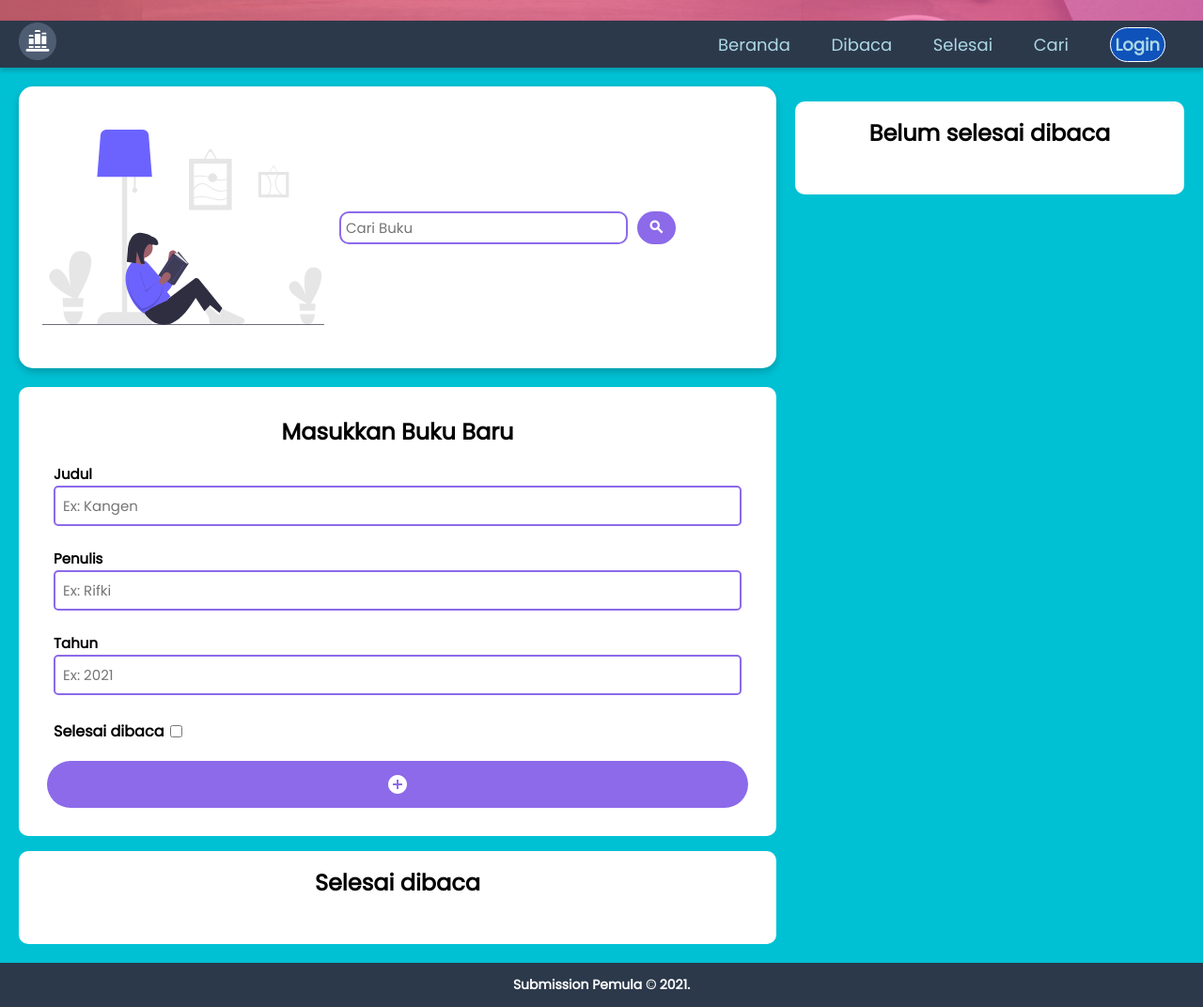
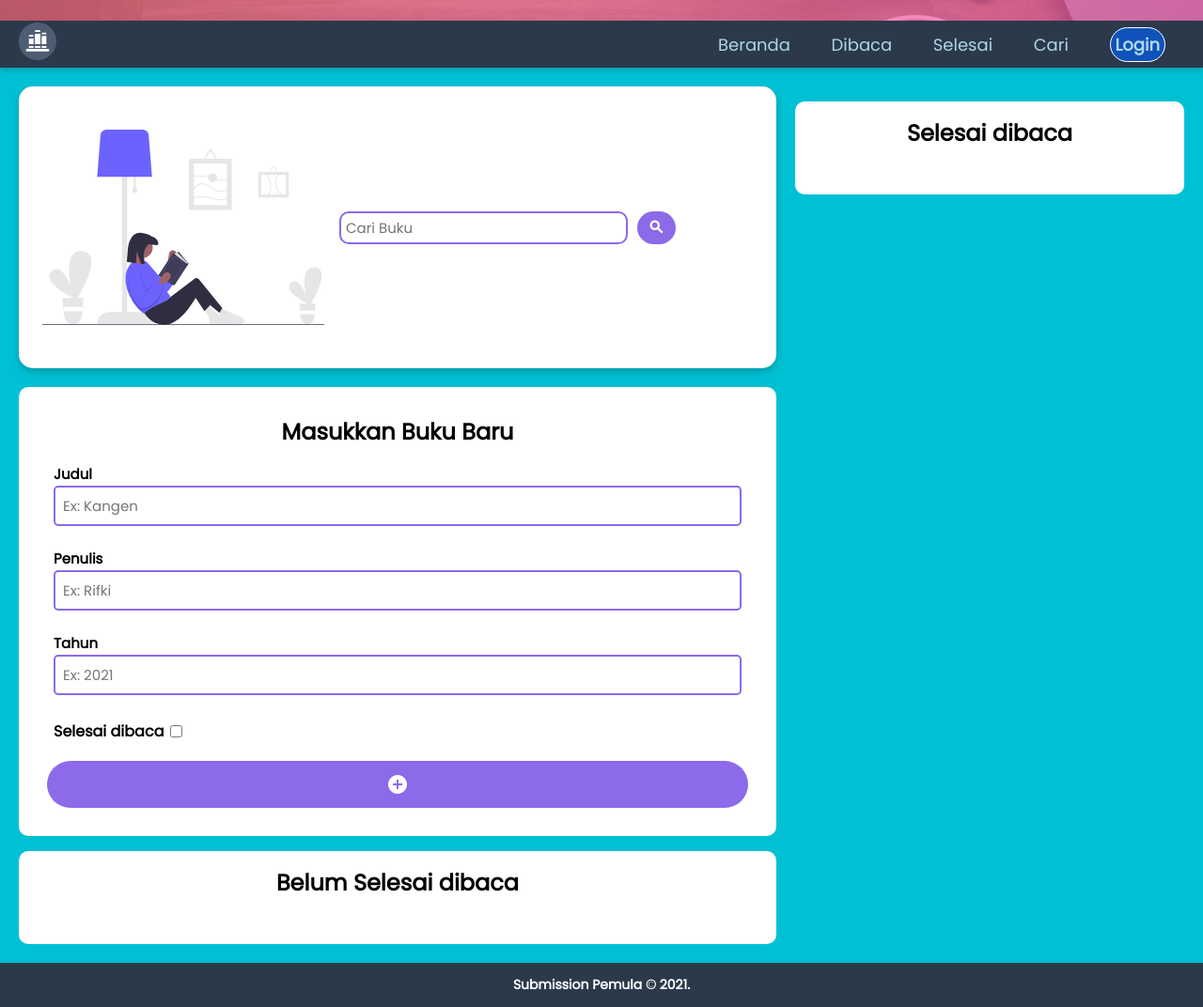
Before and after one commit to rifkiramadhan/submission-pemula-web-dicoding, a plain HTML site: page Submission Modul/index.html in a window 1280 px wide. Shown: the part 278-1350 px from the top of the page at 94% size. Drawn offline with nearby package versions, Linux system fonts and the light colour scheme; a script that the page names is missing.

Commit message:
Mengubah konten typo pada dom.js dan html

```diff
--- a/Submission Modul/assets/js/dom.js
+++ b/Submission Modul/assets/js/dom.js
@@ -115,7 +115,7 @@ button.classList.add('buttons');
 const makeUndoButton = () => {
     return createButton("undo-button" && "material-icons", (event) => {
         undoBookFromComplete(event.target.parentElement.parentElement);
-    }, "bookmark_border");
+    }, "bookmark");
 };
 
 const makeRemoveButton = () => {
@@ -132,7 +132,7 @@ const makeFinishButton = () => {
     return createButton("green-button" && "material-icons", (event) => {
          addBookToComplete(event.target.parentElement.parentElement);
         updateBookToStorage()
-    }, "bookmark");
+    }, "bookmark_border");
 
 };
 
--- a/Submission Modul/index.html
+++ b/Submission Modul/index.html
@@ -90,7 +90,7 @@
           </section>
 
           <section class="book_shelf" id="incompletebook">
-              <h2 id="dibaca" >Selesai dibaca</h2>
+              <h2 id="dibaca" >Belum Selesai dibaca</h2>
 
               <article id="incompleteBookshelfList" class="book_list">
 
@@ -100,7 +100,7 @@
 
     <aside>
         <section class="book_shelf" id="completebook">
-            <h2 id="selesai">Belum selesai dibaca</h2>
+            <h2 id="selesai">Selesai dibaca</h2>
 
             <article id="completeBookshelfList" class="book_list">
 
```
